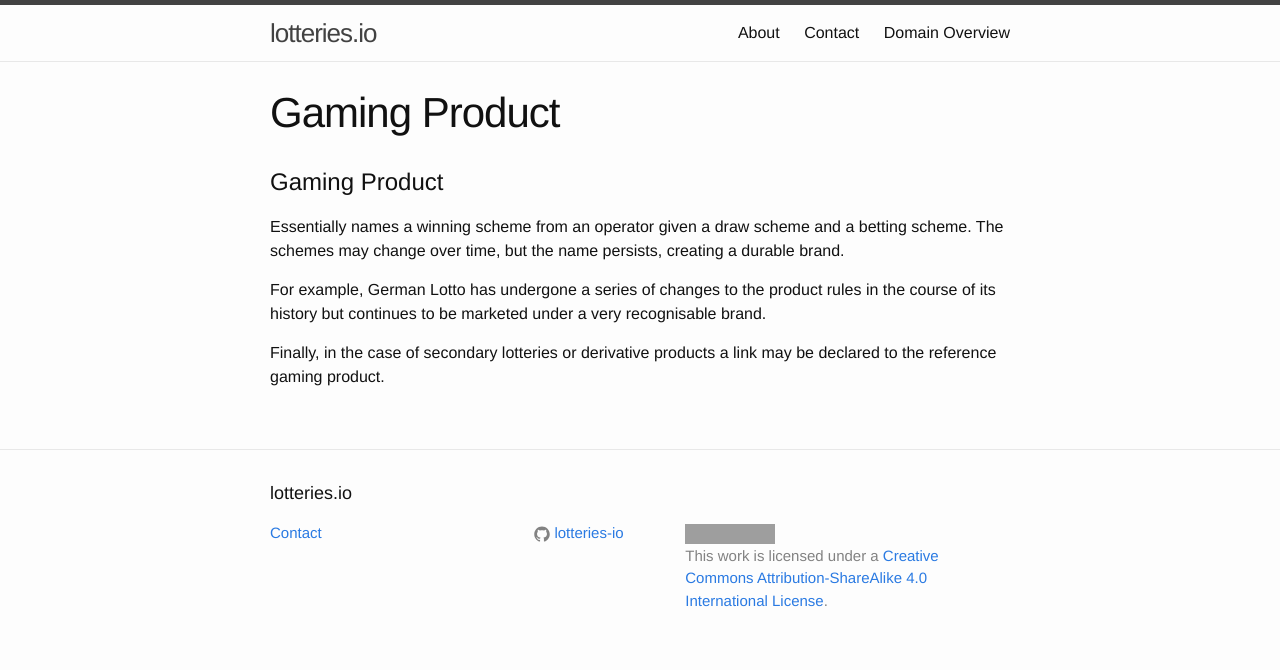
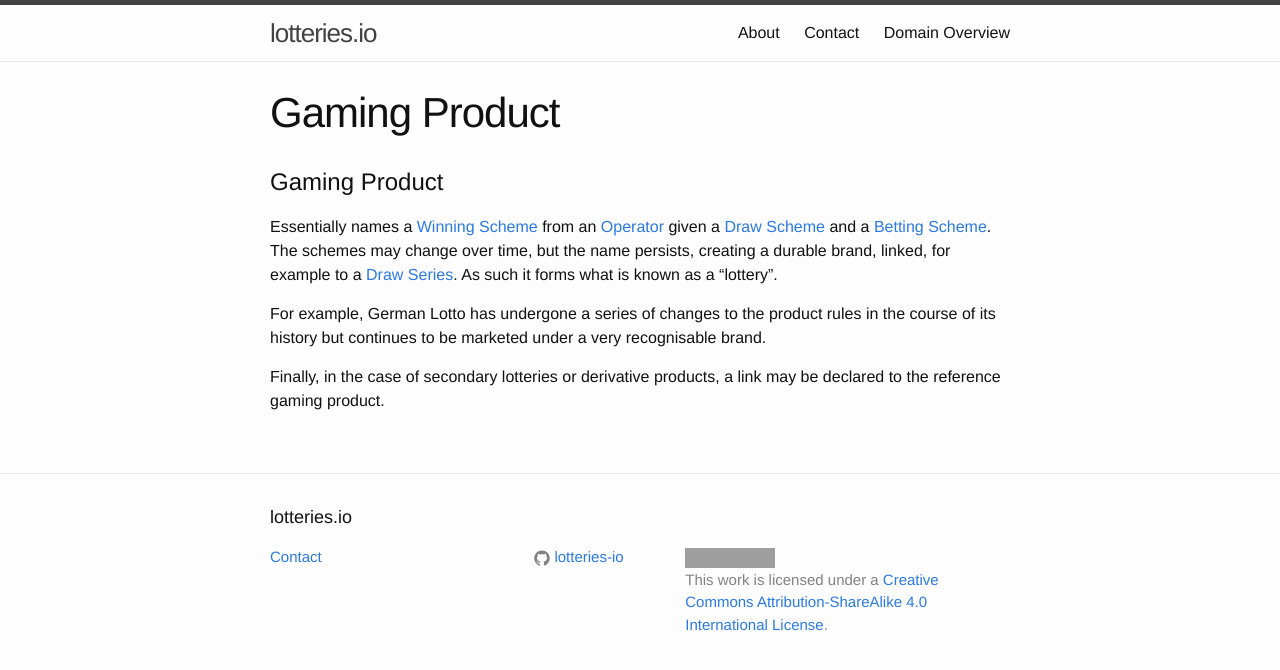
Before and after one commit to lotteries-io/lotteries-io.github.io, a Jekyll site: the page built from _concepts/gaming-product.md, in a window 1280 px wide. Shown: the top 670 px of the page. Built offline with Jekyll 4.4.1, drawn with Linux system fonts in a browser that asks for light colours; grey boxes are pictures that could not be loaded.

Commit message:
Update gaming-product.md

```diff
--- a/_concepts/gaming-product.md
+++ b/_concepts/gaming-product.md
@@ -3,8 +3,8 @@ layout: page
 title: Gaming Product
 ---
 # Gaming Product
-Essentially names a winning scheme from an operator given a draw scheme and a betting scheme. The schemes may change over time, but the name persists, creating a durable brand.
+Essentially names a [Winning Scheme](winning-scheme) from an [Operator](operator) given a [Draw Scheme](draw-scheme) and a [Betting Scheme](betting-scheme). The schemes may change over time, but the name persists, creating a durable brand, linked, for example to a [Draw Series](draw-series). As such it forms what is known as a "lottery".
 
 For example, German Lotto has undergone a series of changes to the product rules in the course of its history but continues to be marketed under a very recognisable brand.
 
-Finally, in the case of secondary lotteries or derivative products a link may be declared to the reference gaming product.
+Finally, in the case of secondary lotteries or derivative products, a link may be declared to the reference gaming product.
```
